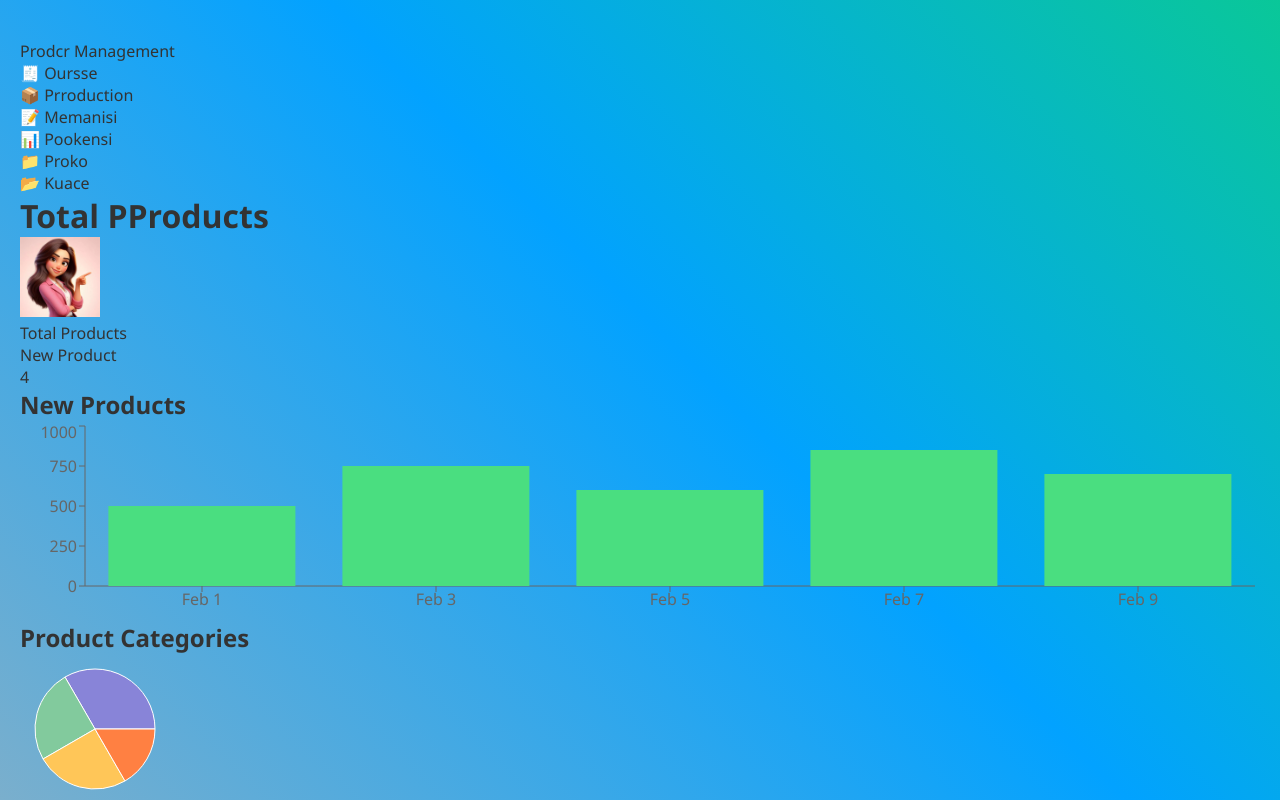
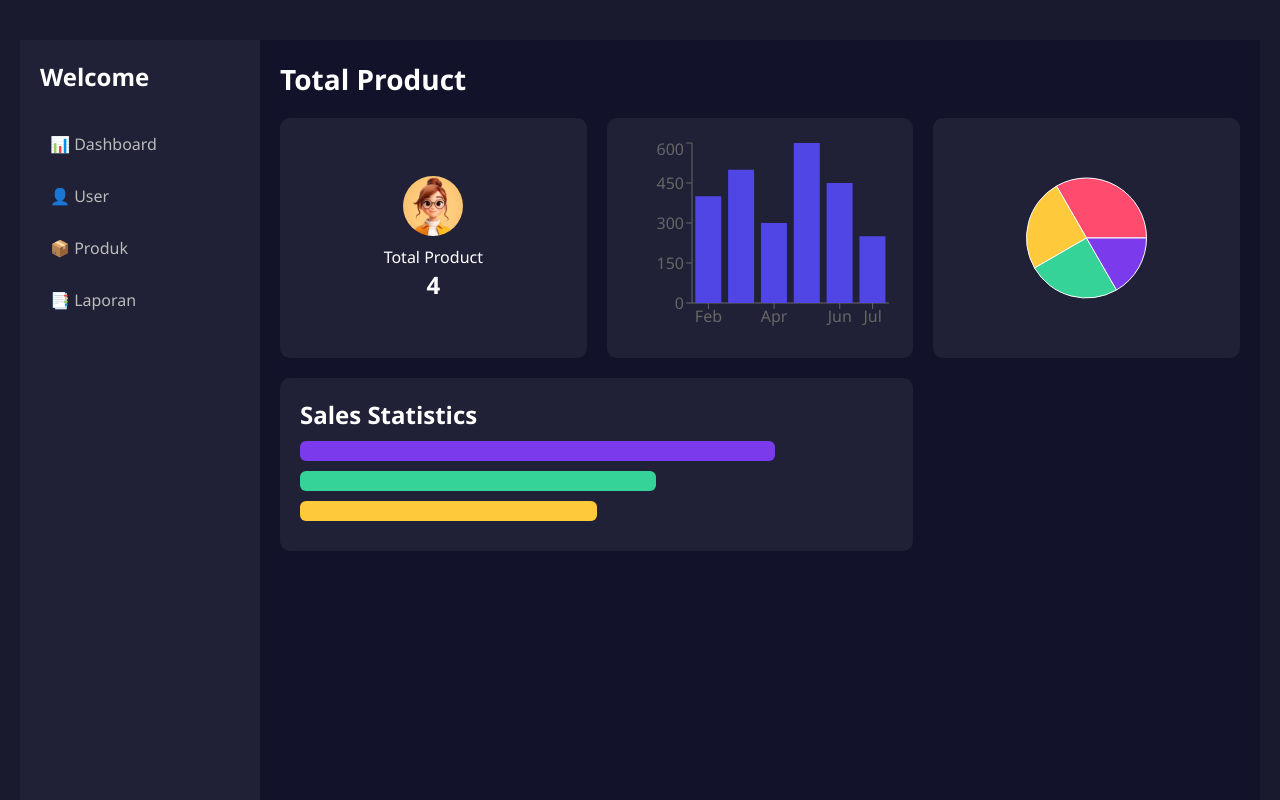
Before and after one commit to Anggieta08/Latihan-Next.js, a Next.js app: page /dashboard in a window 1280 px wide. Shown: the top 800 px of the page. Built offline with nearby package versions, Linux system fonts and the light colour scheme.

Commit message:
menambahkan halaman user

```diff
--- a/app/dashboard/page.js
+++ b/app/dashboard/page.js
@@ -1,129 +1,84 @@
-'use client';
+ "use client";
 
-import Image from 'next/image';
-import { useState, useEffect } from 'react';
+import Image from "next/image";
+import Link from "next/link";
+import { BarChart, Bar, XAxis, YAxis, Tooltip, PieChart, Pie, Cell, ResponsiveContainer } from "recharts";
 
-import {
-  BarChart, Bar, XAxis, YAxis, Tooltip, ResponsiveContainer,
-  PieChart, Pie, Cell, LineChart, Line
-} from 'recharts';
-
-export default function DashboardPage() {
-  const newProductData = [
-    { name: 'Feb 1', Produk: 500 },
-    { name: 'Feb 3', Produk: 750 },
-    { name: 'Feb 5', Produk: 600 },
-    { name: 'Feb 7', Produk: 850 },
-    { name: 'Feb 9', Produk: 700 },
+const barData = [
+  { name: "Feb", product: 400 },
+  { name: "Mar", product: 500 },
+  { name: "Apr", product: 300 },
+  { name: "May", product: 600 },
+  { name: "Jun", product: 450 },
+  { name: "Jul", product: 250 },
 ];
 
 const pieData = [
-    { name: 'Category A', value: 400 },
-    { name: 'Category B', value: 300 },
-    { name: 'Category C', value: 300 },
-    { name: 'Category D', value: 200 },
+  { name: "A", value: 400 },
+  { name: "B", value: 300 },
+  { name: "C", value: 300 },
+  { name: "D", value: 200 },
 ];
 
-  const lineData = [
-    { time: '7:00', value: 200 },
-    { time: '8:00', value: 500 },
-    { time: '9:00', value: 300 },
-    { time: '10:00', value: 700 },
-  ];
+const COLORS = ["#ff4b6e", "#ffc93c", "#36d399", "#7c3aed"];
 
-  const salesStats = [
-    { label: '3 Monate', value: '2GBs 09/10' },
-    { label: '2 Monate', value: '6GBs 09/10' },
-    { label: '1 Monat', value: '10GBs 09/10' },
-  ];
-
-  const pieColors = ['#8884d8', '#82ca9d', '#ffc658', '#ff8042'];
-
-const [user, setUser] = useState(null);
-
-useEffect(() => {
-  setUser({
-    name: 'John Doe',
-    role: 'Product Manager',
-    image: "/Gambar/profil.jpg",
-  });
-}, []);
+export default function Dashboard() {
+  return (
+    <div className="dashboard-container">
+      <aside className="sidebar">
+        <h2>Welcome</h2>
+        <Link href="/dashboard">📊 Dashboard</Link>
+        <Link href=" /user">👤 User</Link>
+        <Link href="/produk">📦 Produk</Link>
+        <Link href="/laporan">📑 Laporan</Link>
+      </aside>
 
 
-  return (
-    <div className="min-h-screen bg-gray-900 text-white flex">
-      <aside className="w-64 bg-gray-800 p-4">
-        <div className="text-2xl font-bold mb-8">Prodcr Management</div>
-        <nav className="space-y-4 text-gray-300">
-          <div>🧾 Oursse</div>
-          <div>📦 Prroduction</div>
-          <div>📝 Memanisi</div>
-          <div>📊 Pookensi</div>
-          <div className="text-white font-semibold">📁 Proko</div>
-          <div>📂 Kuace</div>
-        </nav>
-      </aside>
 
-      <main className="flex-1 p-8 space-y-6">
-        <h1 className="text-3xl font-bold">Total PProducts</h1>
+      <main className="main-content">
+        <div className="header">
+          <h1>Total Product</h1>
+        </div>
+        <div className="grid">
+          <div className="card center">
+        <Image src="/Gambar/profil.jpeg" alt="User" width={60} height={60} />
+            <p>Total Product</p>
+            <h2>4</h2>
+          </div>
 
-        <div className="grid grid-cols-1 md:grid-cols-2 lg:grid-cols-4 gap-6">
-          <div className="bg-white text-black rounded-xl p-6 shadow-lg text-center">
-            <Image
-              src="/Gambar/profil.jpg"
-              width={80}
-              height={80}
-              alt="User"
-              className="rounded-full mx-auto"
-            />
-            <p className="mt-4 text-lg font-bold">Total Products</p>
-            <p className="text-sm text-gray-500">New Product</p>
-            <div className="mt-4 bg-green-300 text-center text-black font-bold py-1 rounded-full w-10 mx-auto">
-              4
-            </div>
+          <div className="card">
+            <div className="bar-container">
+              <ResponsiveContainer width="100%" height="100%">
+                <BarChart data={barData}>
+                  <XAxis dataKey="name" />
+                  <YAxis />
+                  <Tooltip />
+                  <Bar dataKey="product" fill="#4f46e5" />
+                </BarChart>
+              </ResponsiveContainer>
             </div>
           </div>
 
-        <div className="grid grid-cols-1 lg:grid-cols-2 gap-6">
-          <div className="bg-white text-black p-4 rounded-xl shadow-lg">
-            <h2 className="font-bold mb-2">New Products</h2>
-            <ResponsiveContainer width="100%" height={200}>
-              <BarChart data={newProductData}>
-                <XAxis dataKey="name" />
-                <YAxis />
-                <Tooltip />
-                <Bar dataKey="Produk" fill="#4ade80" />
-              </BarChart>
-            </ResponsiveContainer>
-          </div>
-
-          <div className="bg-white text-black p-4 rounded-xl shadow-lg">
-            <h2 className="font-bold mb-2">Product Categories</h2>
-            <div className="flex flex-col md:flex-row justify-between">
-              <PieChart width={150} height={150}>
-                <Pie data={pieData} dataKey="value" outerRadius={60}>
-                  {pieData.map((_, i) => (
-                    <Cell key={`cell-${i}`} fill={pieColors[i % pieColors.length]} />
+          <div className="card">
+            <div className="pie-container">
+              <ResponsiveContainer width="100%" height="100%">
+                <PieChart>
+                  <Pie data={pieData} cx="50%" cy="50%" outerRadius={60} dataKey="value">
+                    {pieData.map((entry, index) => (
+                      <Cell key={`cell-${index}`} fill={COLORS[index]} />
                     ))}
                   </Pie>
                 </PieChart>
-              <LineChart width={200} height={150} data={lineData}>
-                <Line type="monotone" dataKey="value" stroke="#8884d8" />
-              </LineChart>
-            </div>
+              </ResponsiveContainer>
             </div>
           </div>
 
-        <div className="bg-white text-black p-4 rounded-xl shadow-lg">
-          <h2 className="font-bold mb-4">Sales Statistics</h2>
-          <ul className="space-y-3">
-            {salesStats.map((s, i) => (
-              <li key={i} className="flex justify-between items-center border-b pb-2">
-                <span>{s.label}</span>
-                <span className="font-bold text-purple-600">{s.value}</span>
-              </li>
-            ))}
-          </ul>
+          <div className="card" style={{ gridColumn: "span 2" }}>
+            <h2>Sales Statistics</h2>
+            <div style={{ background: "#7c3aed", height: "20px", margin: "10px 0", borderRadius: "6px", width: "80%" }}></div>
+            <div style={{ background: "#36d399", height: "20px", margin: "10px 0", borderRadius: "6px", width: "60%" }}></div>
+            <div style={{ background: "#ffc93c", height: "20px", margin: "10px 0", borderRadius: "6px", width: "50%" }}></div>
+          </div>
         </div>
       </main>
     </div>
--- a/app/globals.css
+++ b/app/globals.css
@@ -484,160 +484,106 @@ input {
   margin-bottom: 10px; /* beri jarak antar field berikutnya */
 }
 
-/* RESET DASAR */
+/* Reset dasar */
 * {
-  box-sizing: border-box;
   margin: 0;
   padding: 0;
+  box-sizing: border-box;
+  font-family: 'Segoe UI', Arial, sans-serif;
 }
 
 body {
-  font-family: 'Segoe UI', sans-serif;
-  background-color: #f4f6f8;
-  color: #333;
+  background: #1a1a2e;
+  color: white;
 }
 
-/* SIDEBAR */
+/* Layout utama */
+.dashboard-container {
+  display: flex;
+  height: 100vh;
+}
+
+/* Sidebar */
 .sidebar {
   width: 240px;
-  background: linear-gradient(135deg, #4facfe, #00f2fe);
-  color: white;
-  padding: 30px 20px;
+  background: #202036;
+  padding: 20px;
   display: flex;
   flex-direction: column;
-  gap: 15px;
-  min-height: 100vh;
-  position: sticky;
-  top: 0;
 }
 
 .sidebar h2 {
+  margin-bottom: 30px;
   font-size: 24px;
-  margin-bottom: 30px;
-  text-align: center;
+  color: #fff;
 }
 
 .sidebar a {
+  color: #bbb;
+  text-decoration: none;
+  padding: 10px;
   display: block;
-  padding: 12px 15px;
-  text-decoration: none;
-  color: white;
-  border-radius: 8px;
-  transition: background 0.3s ease;
-  font-weight: 500;
+  border-radius: 6px;
+  margin-bottom: 10px;
+  transition: background 0.3s;
 }
 
 .sidebar a:hover {
-  background-color: rgba(255, 255, 255, 0.2);
+  background: #2e2e50;
+  color: #fff;
 }
 
-/* DASHBOARD LAYOUT */
-.dashboard-container {
-  display: flex;
-  min-height: 100vh;
+/* Konten utama */
+.main-content {
+  flex: 1;
+  padding: 20px;
+  background: #12122b;
+  overflow-y: auto;
 }
 
-/* MAIN CONTENT */
-.main-content {
-  flex: 1;
-  padding: 40px 30px;
-  background-color: #f9fbfd;
+.header {
+  display: flex;
+  justify-content: space-between;
+  align-items: center;
 }
 
-.main-content h1 {
+.header h1 {
   font-size: 28px;
-  margin-bottom: 20px;
-  color: #222;
 }
 
-/* CONTENT BOX */
-.content-box {
-  background: white;
-  padding: 30px;
-  border-radius: 12px;
-  box-shadow: 0 6px 20px rgba(0, 0, 0, 0.06);
-  transition: box-shadow 0.3s ease;
+.header img {
+  width: 40px;
+  height: 40px;
+  border-radius: 50%;
 }
 
-.content-box:hover {
-  box-shadow: 0 10px 30px rgba(0, 0, 0, 0.08);
+/* Grid cards */
+.grid {
+  display: grid;
+  grid-template-columns: repeat(3, 1fr);
+  gap: 20px;
+  margin-top: 20px;
 }
 
-/* RESPONSIVE */
-@media (max-width: 768px) {
-  .dashboard-container {
-    flex-direction: column;
-  }
-
-  .sidebar {
-    width: 100%;
-    flex-direction: row;
-    flex-wrap: wrap;
-    justify-content: space-around;
-    position: relative;
-    min-height: auto;
-  }
-
-  .sidebar h2 {
-    display: none;
-  }
-
-  .main-content {
-    padding: 20px;
-  }
+.card {
+  background: #202036;
+  padding: 20px;
+  border-radius: 10px;
 }
 
-.logout-button {
-  background-color: #d9534f; /* Warna merah */
-  color: white;
-  padding: 10px 20px;
-  border: none;
-  border-radius: 8px;
-  font-size: 16px;
-  cursor: pointer;
-  transition: background-color 0.3s ease;
+.card.center {
+  display: flex;
+  align-items: center;
+  justify-content: center;
+  flex-direction: column;
 }
 
-.logout-button:hover {
-  background-color: #c9302c; /* Merah lebih gelap saat hover */
+.card img {
+  border-radius: 50%;
+  margin-bottom: 10px;
 }
 
-.user-page {
-  padding: 20px;
-  background-color: #f9fbfd;
-  border-radius: 12px;
-  box-shadow: 0 2px 8px rgba(0, 0, 0, 0.05);
-  margin: 20px;
-  font-family: 'Segoe UI', sans-serif;
+.bar-container, .pie-container {
+  width: 100%;
+  height: 200px;
 }
-
-.user-title {
-  font-size: 24px;
-  font-weight: bold;
-  margin-bottom: 20px;
-  color: #333;
-}
-
-.user-table {
-  width: 100%;
-  border-collapse: collapse;
-  background-color: #fff;
-  border-radius: 8px;
-  overflow: hidden;
-}
-
-.user-table th,
-.user-table td {
-  padding: 12px 16px;
-  text-align: left;
-  border-bottom: 1px solid #e0e0e0;
-}
-
-.user-table th {
-  background-color: #1976d2;
-  color: white;
-}
-
-.user-table tr:hover {
-  background-color: #f1f1f1;
-}
--- a/next.config.js
+++ b/next.config.js
@@ -2,5 +2,6 @@
 module.exports = {
   images: {
     domains: ['infobaik.id'],
+
   },
 };
```
Also changed, not shown: app/dashboard/produk/produk.js (added, +50 -0 lines), app/dashboard/user/page.js (deleted, +0 -37 lines), app/layoutt.js (added, +7 -0 lines), app/user/page.js (added, +179 -0 lines), public/Gambar/profil.jpeg (added). Lines whose indentation alone changed are shown as unchanged.
